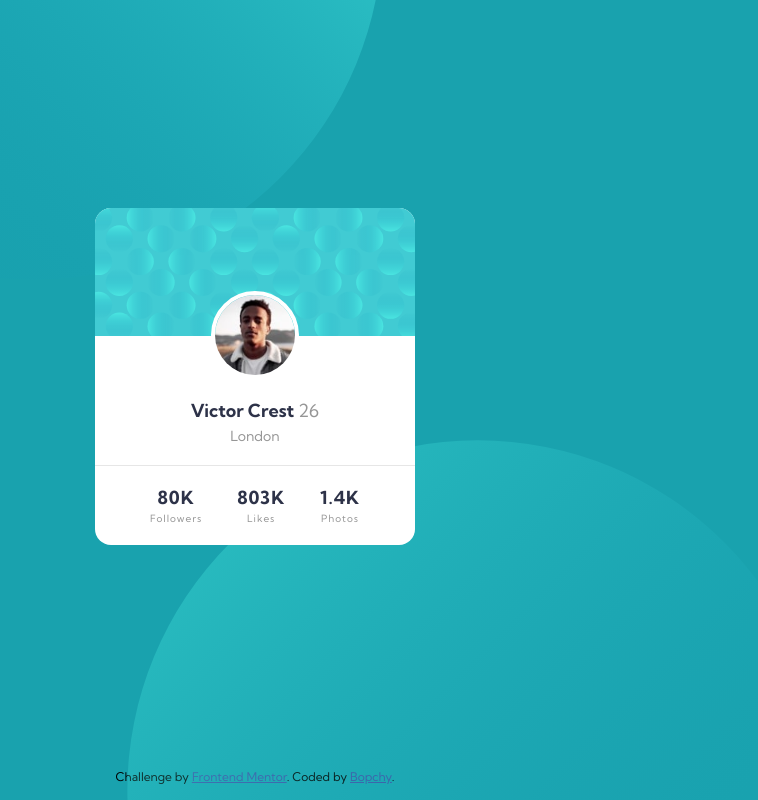
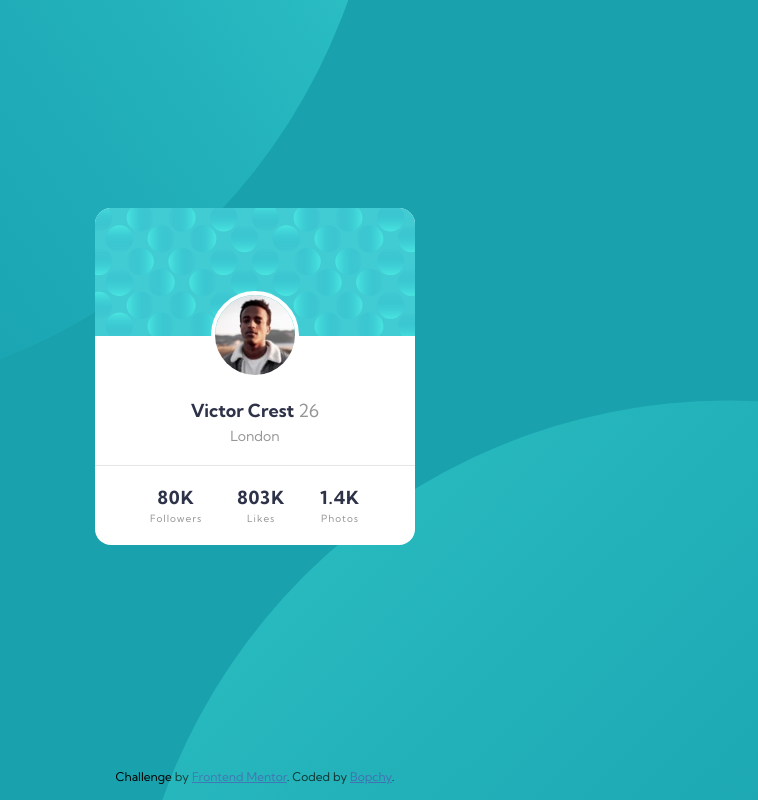
Before and after one commit to Bopchy/frontend-mentor-projects, a plain HTML site: page profile-card-component-main/index.html in a window 1280 px wide. Shown: the whole page, without its empty margins (385-1143 px from the left). Drawn offline with Linux system fonts and the light colour scheme.

Commit message:
Complete Desktop layout.

```diff
--- a/profile-card-component-main/style.css
+++ b/profile-card-component-main/style.css
@@ -19,13 +19,13 @@ body {
     position: absolute;
     bottom: 65%;
     right: 40%;
-    width: 700px;
-    height: 700px
+    width: 43.75rem;
+    height: 43.75rem;
 }
 .background-pattern-bottom {
     position: absolute;
-    width: 700px;
-    height: 700px;
+    width: 43.75rem;
+    height: 43.75rem;
     top: 55%;
     left: 40%;
 }
@@ -97,3 +97,19 @@ body {
 .attribution a {
     color: hsl(228, 45%, 44%);
 }
+
+/* Media Queries: body */
+@media (min-width: 64rem) {
+    .background-pattern-top,
+    .background-pattern-bottom {
+        width: 1200px;
+        height: 1200px;
+    }
+    .background-pattern-top {
+        bottom: 50%;
+        transform: rotate(10deg);
+    }
+    .background-pattern-bottom {
+        top: 50%;
+    }
+}
```
